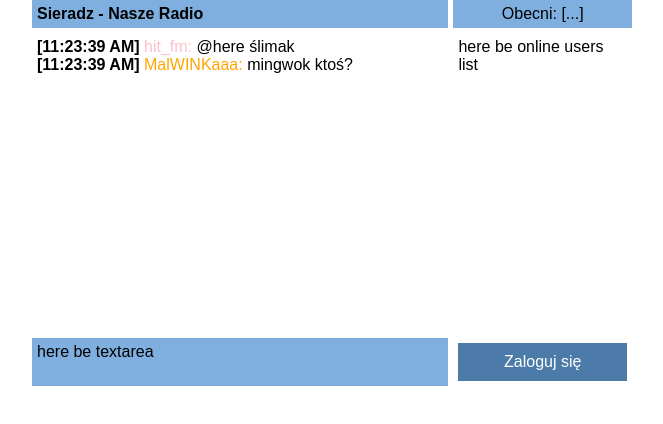
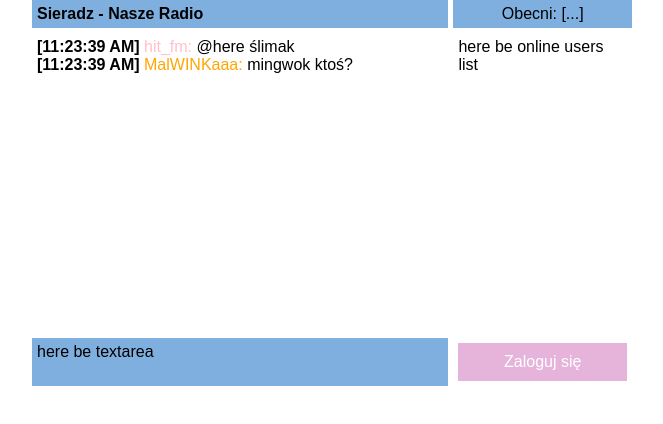
Before and after one commit to dariaoldenburg/au-react-workshop, a React (Create React App) app: page / in a window 1280 px wide. Shown: the top 424 px of the page, without its empty margins (308-971 px from the left). Built offline with nearby package versions, Linux system fonts and the light colour scheme; the HTML template or start-up script is replaced by a standard one.

Commit message:
feat(Chat&&ChatAPI): add login/logout and update api

```diff
--- a/src/Chat.tsx
+++ b/src/Chat.tsx
@@ -1,6 +1,6 @@
 import React from 'react';
 import { Subscription } from 'rxjs';
-import { fetchMessages, Message, User } from './ChatAPI';
+import { fetchMessages, Message, User, login, logout } from './ChatAPI';
 import { MessagesList } from './MessagesList';
 import { Button } from './ui/Button';
 import { Cell } from './ui/Cell';
@@ -8,6 +8,7 @@ import { Row } from './ui/Row';
 
 interface ChatState {
   channelName: string;
+  currentUser: User | null;
   onlineUsers: User[];
   onlineUsersLoading: boolean;
   messages: Message[];
@@ -17,6 +18,7 @@ interface ChatState {
 export class Chat extends React.PureComponent<{}, ChatState> {
   state = {
     channelName: 'Sieradz - Nasze Radio',
+    currentUser: null,
     onlineUsers: [],
     onlineUsersLoading: true,
     messages: [],
@@ -41,13 +43,31 @@ export class Chat extends React.PureComponent<{}, ChatState> {
     this._subscriptions.length = 0;
   }
 
+  handleSignIn = () => {
+    const name = prompt('Twój nick: ', 'gość777');
+    const color = prompt('Kolor: ', 'red') || undefined;
+
+    if (name) {
+      return login({ name, color }).then(currentUser => {
+        this.setState({ currentUser });
+      });
+    }
+    alert('Podaj nick!');
+  };
+
+  handleSignOut = () => {
+    logout();
+    this.setState({ currentUser: null });
+  };
+
   render() {
     const {
       channelName,
       onlineUsers,
       onlineUsersLoading,
       messages,
-      messagesLoading
+      messagesLoading,
+      currentUser
     } = this.state;
 
     return (
@@ -77,9 +97,19 @@ export class Chat extends React.PureComponent<{}, ChatState> {
             here be textarea
           </Cell>
           <Cell widthPercentage={30}>
-            <Button fullWidth onClick={() => alert('TODO login')}>
-              Zaloguj się
-            </Button>
+            {currentUser ? (
+              <Button
+                onClick={this.handleSignOut}
+                variant="secondary"
+                fullWidth
+              >
+                Wyloguj się
+              </Button>
+            ) : (
+              <Button onClick={this.handleSignIn} variant="secondary" fullWidth>
+                Zaloguj się
+              </Button>
+            )}
           </Cell>
         </Row>
       </div>
```
